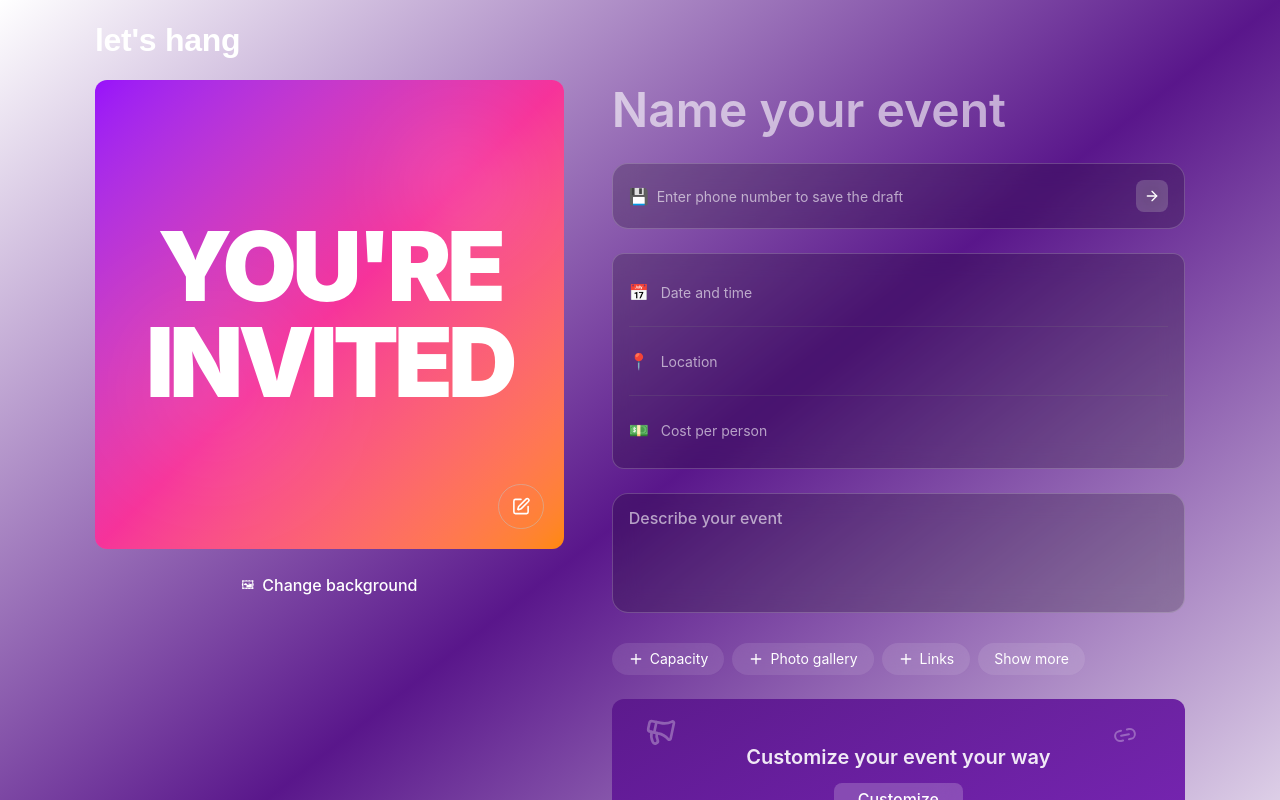
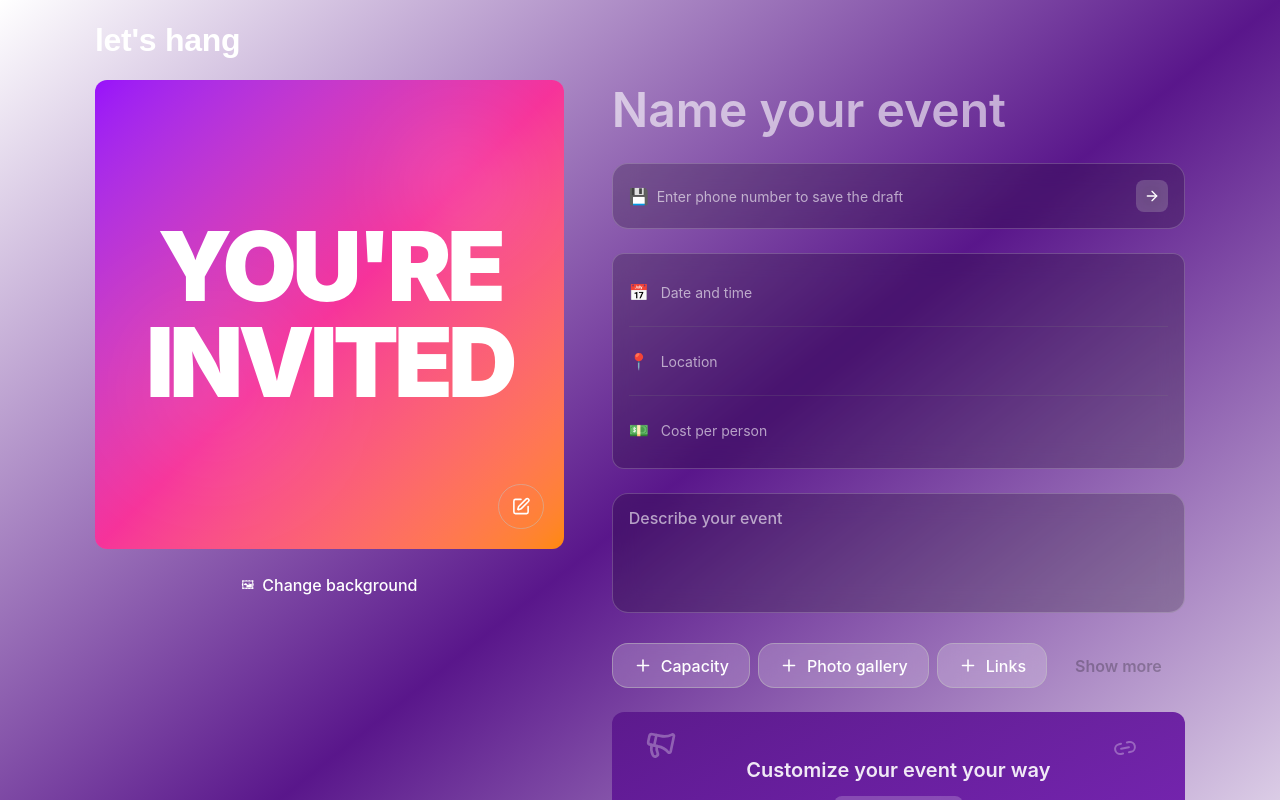
Before and after one commit to Madhavkabra/lets-hang-event, a React (Vite) app: page / in a window 1280 px wide. Shown: the top 800 px of the page. Built offline with nearby package versions, Linux system fonts and the light colour scheme.

Commit message:
feat: migrate ActionChips to use base Button component with ghost variant

```diff
--- a/src/components/event/ActionChips.tsx
+++ b/src/components/event/ActionChips.tsx
@@ -1,4 +1,5 @@
 import { Plus } from 'lucide-react';
+import Button from '../ui/Button';
 
 const chips = [
   'Capacity',
@@ -11,13 +12,16 @@ const ActionChips = () => {
   return (
     <div className="flex flex-wrap gap-2">
       {chips.map((chip, index) => (
-        <button
+        <Button
           key={index}
-          className="inline-flex items-center gap-1.5 px-4 py-2 bg-white/10 backdrop-blur-md rounded-full font-sf-pro text-callout text-white hover:bg-white/20 transition-all"
+          size="lg"
+          stroke={index < 3}
+          variant={index === 3 ? 'ghost' : 'glass'}
+          icon={index < 3 ? Plus : undefined}
+          iconPosition="left"
         >
-          {index < 3 && <Plus className="w-4 h-4" />}
           {chip}
-        </button>
+        </Button>
       ))}
     </div>
   );
```
